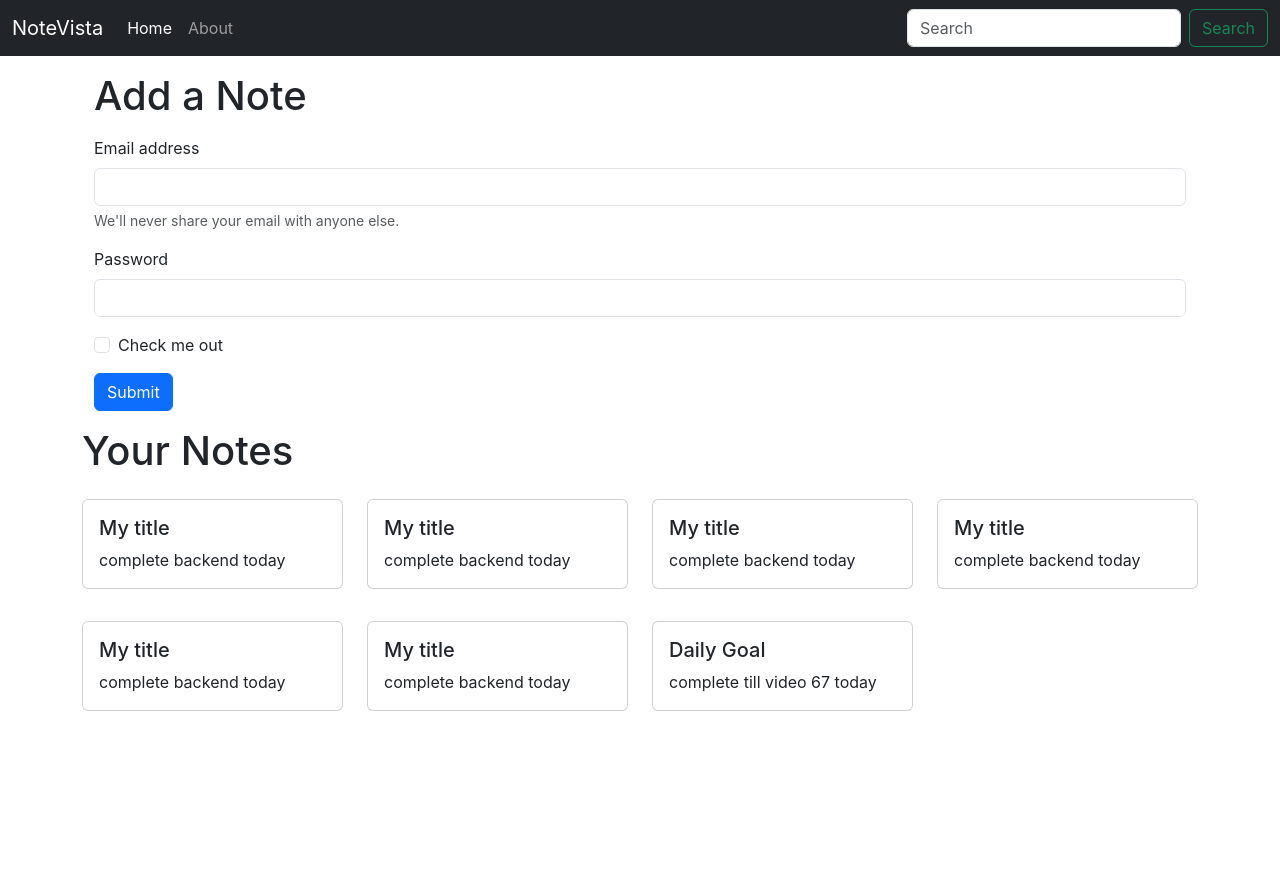
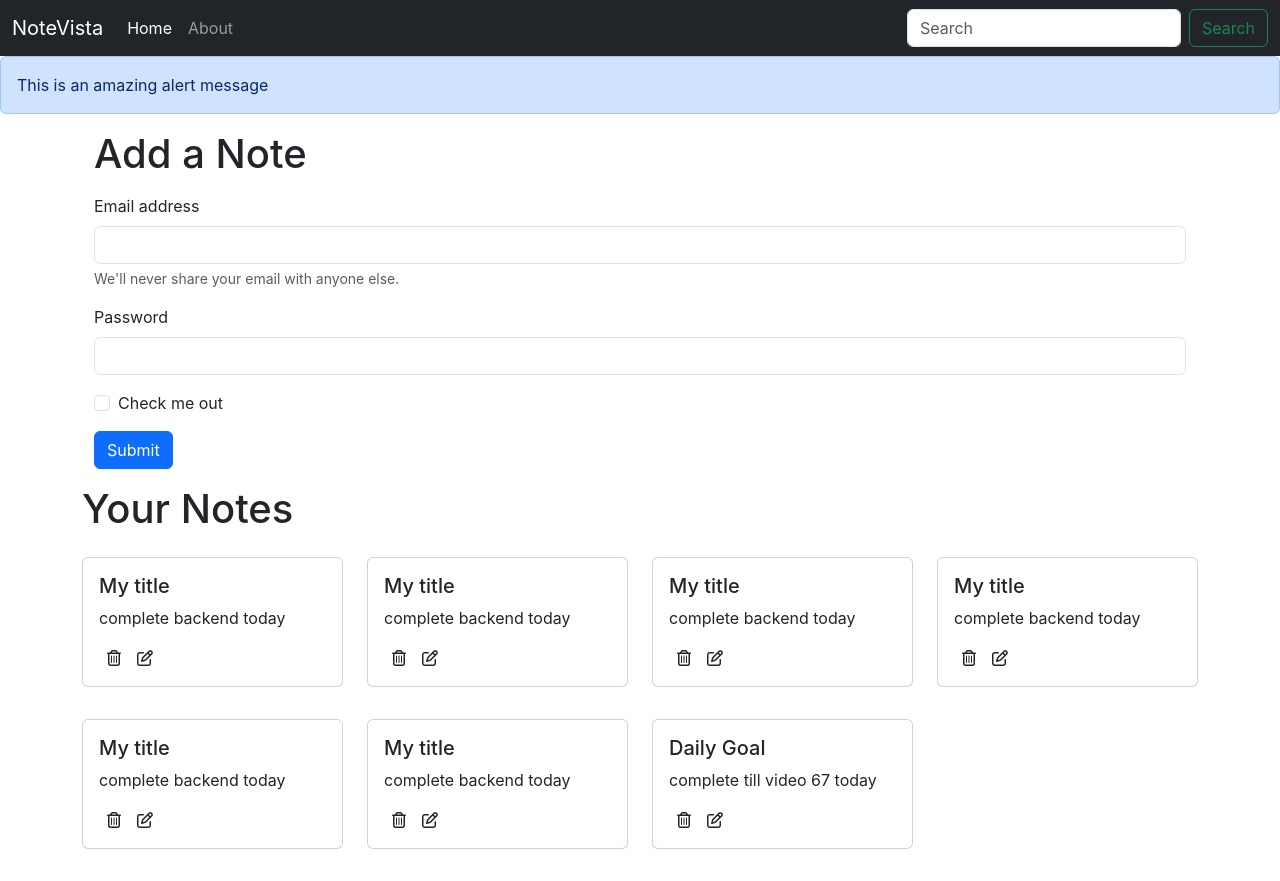
Before and after one commit to Abbas-coding/NoteVista, a React (Create React App) app: page / in a window 1280 px wide. Before the commit the page ends 800 px from the top, so only its background shows below. Built offline with nearby package versions, Linux system fonts and the light colour scheme.

Commit message:
Font Awesome and Alert

```diff
--- a/public/index.html
+++ b/public/index.html
@@ -40,6 +40,7 @@
       To begin the development, run `npm start` or `yarn start`.
       To create a production bundle, use `npm run build` or `yarn build`.
     -->
+    <script src="https://kit.fontawesome.com/983dc79291.js" crossorigin="anonymous"></script>
 
     <script
       src="https://cdn.jsdelivr.net/npm/@popperjs/core@2.11.8/dist/umd/popper.min.js"
--- a/src/App.js
+++ b/src/App.js
@@ -4,6 +4,7 @@
 import Home from './components/Home';
 import About from './components/About';
 import NoteState from './context/notes/NoteState';
+import Alert from './components/Alert';
 
 function App() {
   return (
@@ -11,6 +12,7 @@
     <NoteState>
     <Router>
       <Navbar />
+      <Alert message="This is an amazing alert message" />
       <div className='container'>
       <Routes>
       <Route exact path="/" element={<Home />} />
--- /dev/null
+++ b/src/components/Alert.js
@@ -0,0 +1,13 @@
+import React from "react";
+
+const Alert = (props) => {
+  return (
+    <div>
+      <div className="alert alert-primary" role="alert">
+        {props.message}
+      </div>
+    </div>
+  );
+};
+
+export default Alert;
--- a/src/components/NoteItem.js
+++ b/src/components/NoteItem.js
@@ -4,12 +4,12 @@
   const { note } = props;
   return (
     <div className="col-md-3">
-      <div class="card my-3" >
-        <div class="card-body">
-          <h5 class="card-title">{note.title}</h5>
-          <p class="card-text">
-          {note.description}
-          </p>
+      <div className="card my-3" >
+        <div className="card-body">
+          <h5 className="card-title">{note.title}</h5>
+          <p className="card-text">{note.description} </p>
+          <i className="far fa-trash-alt mx-2"></i>
+          <i className="far fa-edit mx-2"></i>
         </div>
       </div>
     </div>
--- a/src/components/Notes.js
+++ b/src/components/Notes.js
@@ -11,7 +11,7 @@
       <div className="row my-3">
         <h1>Your Notes</h1>
         {notes.map((note) => {
-          return <NoteItem note={note} />
+          return <NoteItem key={note._id} note={note} />
         })}
       </div>
     </div>
--- a/src/context/notes/NoteState.js
+++ b/src/context/notes/NoteState.js
@@ -4,7 +4,7 @@
 const NoteState = (props)=>{
     const notesInitial = [
         {
-          "_id": "652565dc787a4b608c71562f",
+          "_id": "6d52565dc787a4b608c7d1562fd",
           "user": "6524e4b14e53a1680f4352c8",
           "title": "My title",
           "description": "complete backend today",
@@ -13,7 +13,7 @@
           "__v": 0
         },
         {
-          "_id": "652565dc787a4b608c71562f",
+          "_id": "652aa565dc787a4b608c71562fa",
           "user": "6524e4b14e53a1680f4352c8",
           "title": "My title",
           "description": "complete backend today",
@@ -22,7 +22,7 @@
           "__v": 0
         },
         {
-          "_id": "652565dc787a4b608c71562f",
+          "_id": "652d5s65dc787a4dab608c715f62f",
           "user": "6524e4b14e53a1680f4352c8",
           "title": "My title",
           "description": "complete backend today",
@@ -31,7 +31,7 @@
           "__v": 0
         },
         {
-          "_id": "652565dc787a4b608c71562f",
+          "_id": "65a2565dc7s87a4bd608c71562f",
           "user": "6524e4b14e53a1680f4352c8",
           "title": "My title",
           "description": "complete backend today",
@@ -40,7 +40,7 @@
           "__v": 0
         },
         {
-          "_id": "652565dc787a4b608c71562f",
+          "_id": "652565dc7s87a4b6g08c7d1562f",
           "user": "6524e4b14e53a1680f4352c8",
           "title": "My title",
           "description": "complete backend today",
@@ -49,7 +49,7 @@
           "__v": 0
         },
         {
-          "_id": "652565dc787a4b608c71562f",
+          "_id": "6525s65dc7d87a4b608dc71562f",
           "user": "6524e4b14e53a1680f4352c8",
           "title": "My title",
           "description": "complete backend today",
@@ -58,7 +58,7 @@
           "__v": 0
         },
         {
-          "_id": "6526389f7a248bfbc48f24fd",
+          "_id": "652s6389f7a248fdbfbc48f24fd",
           "user": "6524e4b14e53a1680f4352c8",
           "title": "Daily Goal",
           "description": "complete till video 67 today",
--- a/src/index.css
+++ b/src/index.css
@@ -11,3 +11,7 @@
   font-family: source-code-pro, Menlo, Monaco, Consolas, 'Courier New',
     monospace;
 }
+
+i{
+  cursor: pointer;
+}
```
